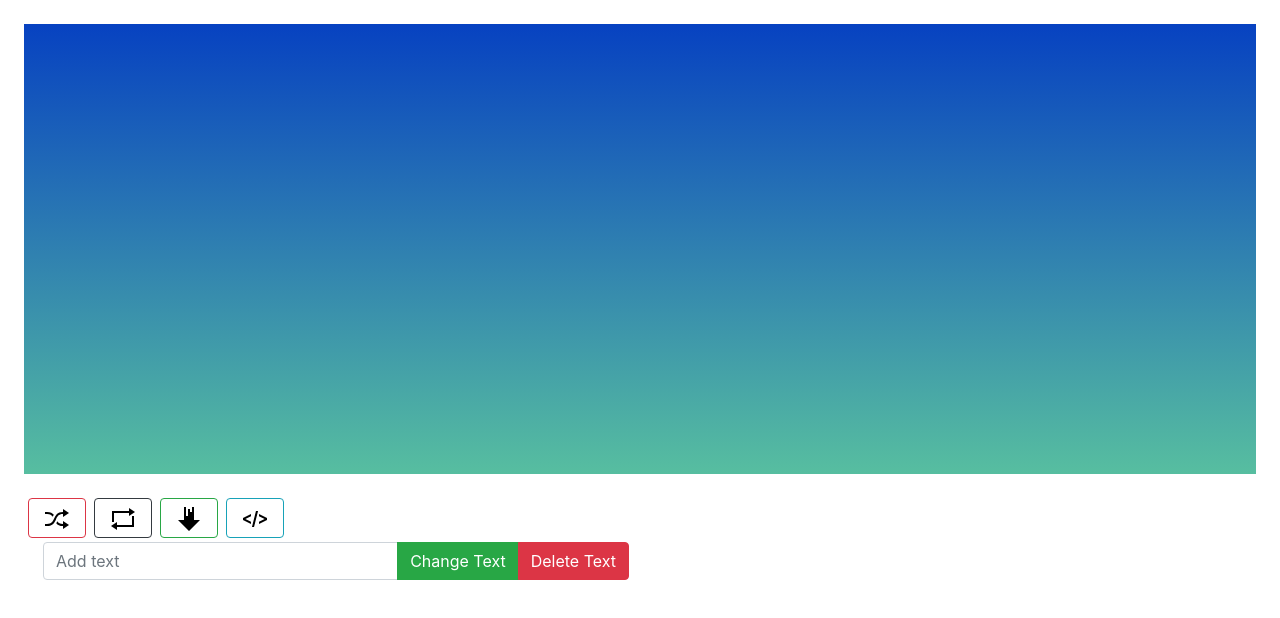
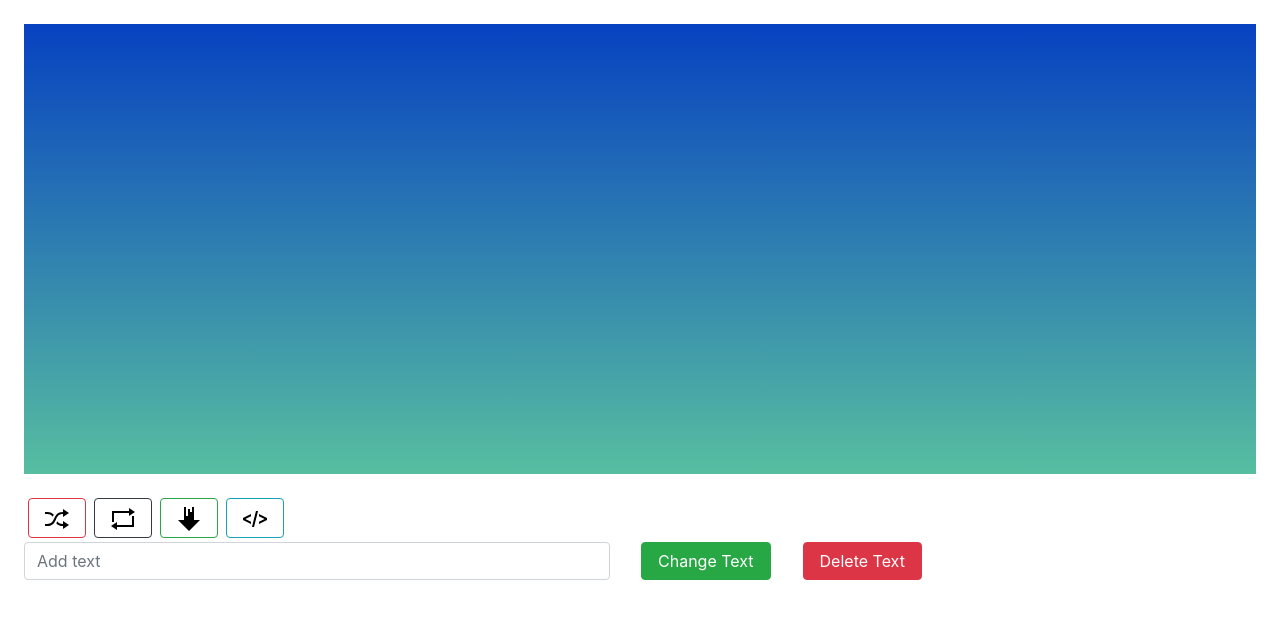
Before and after one commit to mayank1307/gradient, a React (Create React App) app: page / in a window 1280 px wide. Shown: the top 618 px of the page. Built offline with nearby package versions, Linux system fonts and the light colour scheme.

Commit message:
Update App.js

```diff
--- a/src/App.js
+++ b/src/App.js
@@ -70,15 +70,15 @@ class App extends React.Component {
   render(){
   return (
     <div className="App mx-4 my-4">
-      <div className="box" id="boxG" style={{background:this.state.colors,height:"450px"}}><h5 className="font-weight-bold text-light px-5 py-5" style={{fontSize:"2em"}}>{this.state.textData}</h5></div><br/>
+      <div className="box" id="boxG" style={{background:this.state.colors,height:"450px"}}><h5 className="font-weight-bold text-light px-5 py-5" style={{alignItems:"center",justifyContent: "center",display: "flex"}}>{this.state.textData}</h5></div><br/>
       <Button className="mx-1 px-3" variant="outline-danger" onClick={this.GenerateG}><svg xmlns="http://www.w3.org/2000/svg" width="24" height="24" viewBox="0 0 24 24"><path d="M2 7h-2v-2h2c3.49 0 5.48 1.221 6.822 2.854-.41.654-.754 1.312-1.055 1.939-1.087-1.643-2.633-2.793-5.767-2.793zm16 10c-3.084 0-4.604-1.147-5.679-2.786-.302.627-.647 1.284-1.06 1.937 1.327 1.629 3.291 2.849 6.739 2.849v3l6-4-6-4v3zm0-10v3l6-4-6-4v3c-5.834 0-7.436 3.482-8.85 6.556-1.343 2.921-2.504 5.444-7.15 5.444h-2v2h2c5.928 0 7.543-3.511 8.968-6.609 1.331-2.893 2.479-5.391 7.032-5.391z"/></svg></Button>
       <Button className="mx-1 px-3" variant="outline-dark" onClick={this.ChangeDir}><svg xmlns="http://www.w3.org/2000/svg" width="24" height="24" viewBox="0 0 24 24"><path d="M21 9h2v11h-17v3l-6-4 6-4v3h15v-9zm-18-3h15v3l6-4-6-4v3h-17v11h2v-9z"/></svg></Button>
       <Button className="mx-1 px-3" variant="outline-success" onClick={this.ImageC}><svg xmlns="http://www.w3.org/2000/svg" width="24" height="24" viewBox="0 0 24 24"><path d="M17 13v-13h-2v5h-2v-3h-2v7h-2v-9h-2v13h-6l11 11 11-11z"/></svg></Button>
       <Button className="mx-1 px-3" variant="outline-info" onClick={() => this.copyCodeToClipboard()}><svg xmlns="http://www.w3.org/2000/svg" width="24" height="24" viewBox="0 0 24 24"><path d="M24 10.935v2.131l-8 3.947v-2.23l5.64-2.783-5.64-2.79v-2.223l8 3.948zm-16 3.848l-5.64-2.783 5.64-2.79v-2.223l-8 3.948v2.131l8 3.947v-2.23zm7.047-10.783h-2.078l-4.011 16h2.073l4.016-16z"/></svg></Button>
-      <InputGroup className="mx-1 my-1 col-6">
-        <FormControl placeholder="Add text" aria-label="textUi" id="textBox" aria-describedby="basic-addon2"/>
-        <InputGroup.Append><Button onClick={this.ChangeText} variant="success">Change Text</Button></InputGroup.Append>
-        <InputGroup.Append><Button onClick={this.DeleteText} variant="danger">Delete Text</Button></InputGroup.Append>
+      <InputGroup className="row">
+        <div className="col-12 py-1 col-xl-6"><FormControl placeholder="Add text" id="textBox"/></div>
+        <div className="py-1 px-3"><Button className="px-3" onClick={this.ChangeText} variant="success">Change Text</Button></div>
+        <div className="py-1 px-3"><Button className="px-3" onClick={this.DeleteText} variant="danger">Delete Text</Button></div>
       </InputGroup>
       <textarea ref={(textarea) => this.textArea = textarea} style={{opacity:"0",width:"0"}} value={"background:"+this.state.colors+";"}/>
     </div>
```
